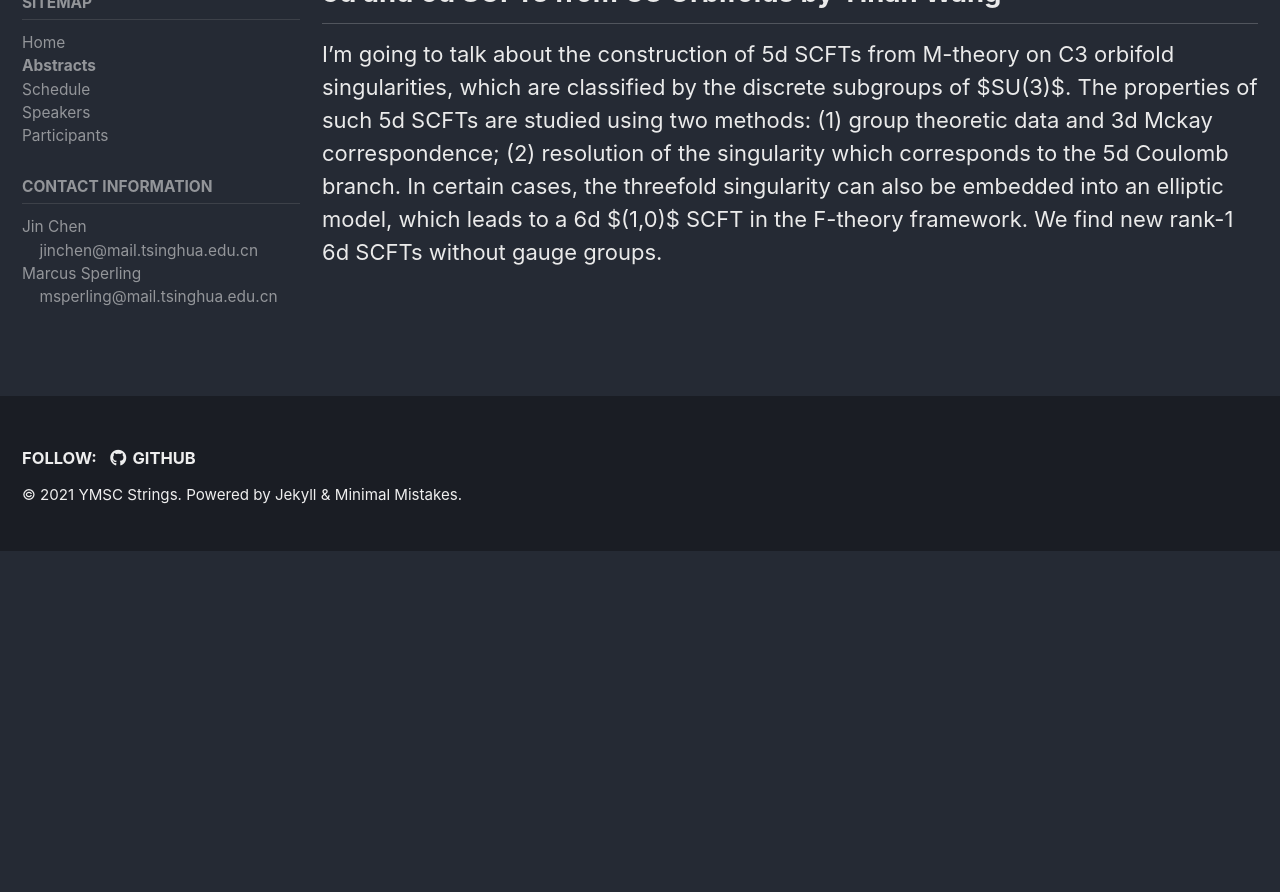
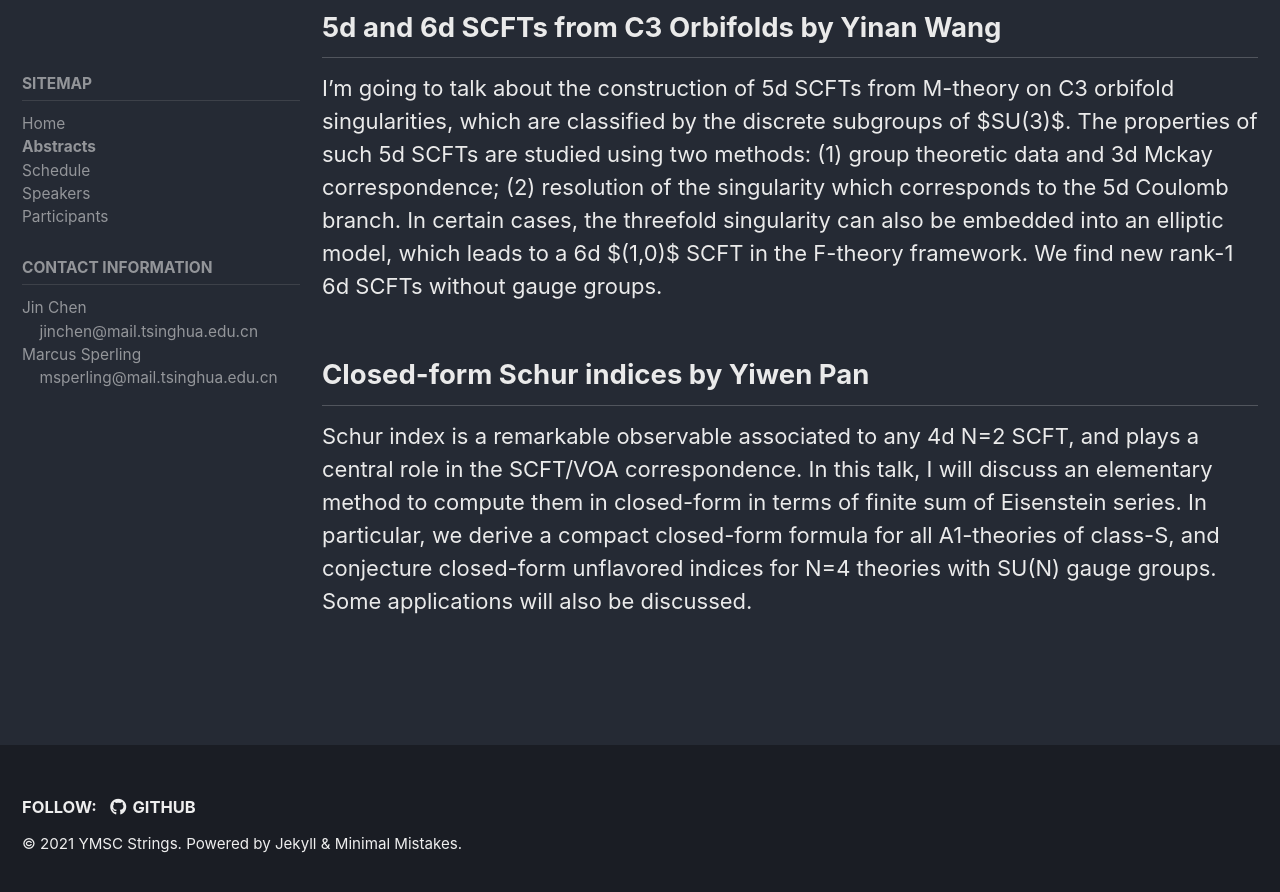
Before and after one commit to ymsc-strings/gauge-theory-workshop-sept-2021, a Jekyll site: the page built from _pages/abstracts.md, in a window 1280 px wide and 900 px high, scrolled down 2858 px. Shown: the top 892 px of the window. Built offline with Jekyll 4.4.1, drawn with Linux system fonts in a browser that asks for light colours; cached includes are drawn as plain includes; before the commit the page ends 3409 px from its top, so only the background shows below that; some of the changed text lies outside the part shown.

Commit message:
Update abstracts.md
Abstract Yiwen Pan added

```diff
--- a/_pages/abstracts.md
+++ b/_pages/abstracts.md
@@ -51,3 +51,7 @@ This is a joint talk with Yunfeng Jiang. In these talks, we will present recent
 ## 5d and 6d SCFTs from C3 Orbifolds by Yinan Wang
 
 I'm going to talk about the construction of 5d SCFTs from M-theory on C3 orbifold singularities, which are classified by the discrete subgroups of $SU(3)$. The properties of such 5d SCFTs are studied using two methods: (1) group theoretic data and 3d Mckay correspondence; (2) resolution of the singularity which corresponds to the 5d Coulomb branch. In certain cases, the threefold singularity can also be embedded into an elliptic model, which leads to a 6d $(1,0)$ SCFT in the F-theory framework. We find new rank-1 6d SCFTs without gauge groups.
+
+## Closed-form Schur indices by Yiwen Pan
+
+Schur index is a remarkable observable associated to any 4d N=2 SCFT, and plays a central role in the SCFT/VOA correspondence. In this talk, I will discuss an elementary method to compute them in closed-form in terms of finite sum of Eisenstein series. In particular, we derive a compact closed-form formula for all A1-theories of class-S, and conjecture closed-form unflavored indices for N=4 theories with SU(N) gauge groups. Some applications will also be discussed.
```
